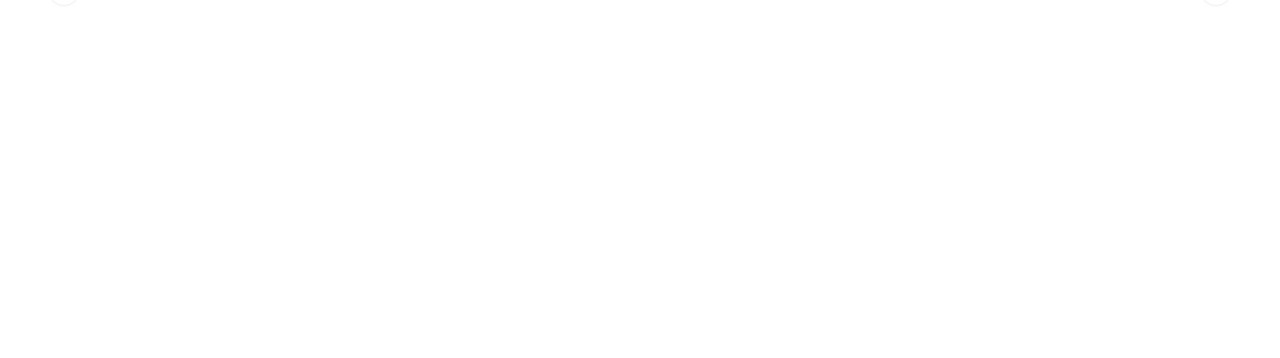
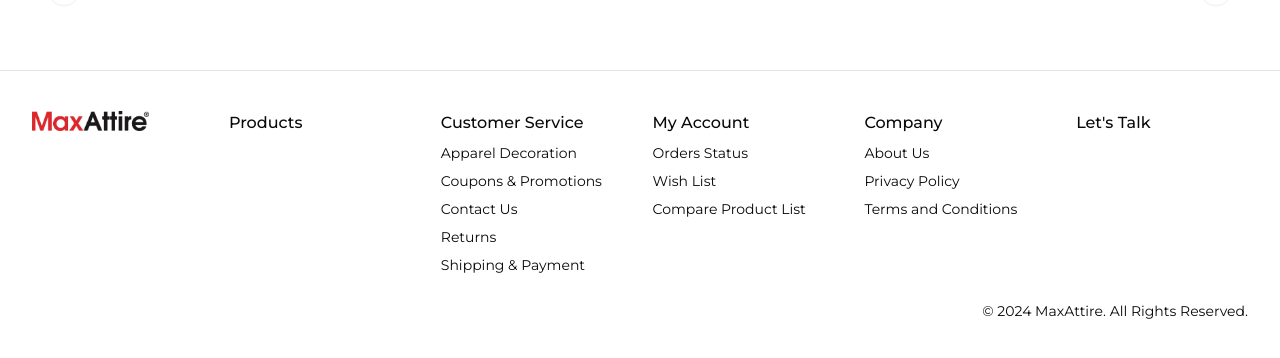
Before and after one commit to MuhammadUsamaAwan/maxattire, a Next.js app: page / in a window 1280 px wide. Shown: the part 1702-2060 px from the top of the page. Before the commit the page ends 1852 px from the top, so only its background shows below. Built offline with nearby package versions, Linux system fonts and the light colour scheme; no server answers; the database is empty.

Commit message:
feat: site footer

```diff
--- a/src/app/layout.tsx
+++ b/src/app/layout.tsx
@@ -4,17 +4,18 @@
 import { siteConfig } from '~/config/site';
 import { auth } from '~/lib/auth';
 import { getCategories } from '~/lib/fetchers/categories';
+import { getLinks } from '~/lib/fetchers/settings';
+import { getStores } from '~/lib/fetchers/stores';
 import { fontSans } from '~/lib/fonts';
 import { absoluteUrl, cn } from '~/lib/utils';
 import { Toaster } from '~/components/ui/toaster';
 import { TooltipProvider } from '~/components/ui/tooltip';
+import { SiteFooter } from '~/components/layouts/site-footer';
 import { SiteHeader } from '~/components/layouts/site-header';
 import { TailwindIndicator } from '~/components/layouts/tailwind-indicator';
 import { ThemeProvider } from '~/components/layouts/theme-provider';
 
 import '~/styles/globals.css';
-
-import { getStores } from '~/lib/fetchers/stores';
 
 export const metadata: Metadata = {
   metadataBase: new URL(absoluteUrl()),
@@ -37,7 +38,8 @@
   async () => {
     const categoriesPromise = getCategories();
     const storesPromise = getStores();
-    return Promise.all([categoriesPromise, storesPromise]);
+    const linksPromise = getLinks();
+    return Promise.all([categoriesPromise, storesPromise, linksPromise]);
   },
   [],
   {
@@ -48,7 +50,7 @@
 export default async function RootLayout({ children }: React.PropsWithChildren) {
   const dataPromise = getCachedData();
   const sessionPromise = auth();
-  const [[categories, stores], session] = await Promise.all([dataPromise, sessionPromise]);
+  const [[categories, stores, links], session] = await Promise.all([dataPromise, sessionPromise]);
 
   return (
     <html lang='en' suppressHydrationWarning>
@@ -57,6 +59,7 @@
           <TooltipProvider delayDuration={500}>
             <SiteHeader categories={categories} session={session} stores={stores} />
             <main className='flex-1'>{children}</main>
+            <SiteFooter categories={categories} links={links} />
             <TailwindIndicator />
           </TooltipProvider>
           <Toaster />
--- a/src/app/page.tsx
+++ b/src/app/page.tsx
@@ -18,7 +18,7 @@
   ]);
 
   return (
-    <div className='pb-20'>
+    <>
       <Hero />
       <Brands />
       <ProductsSection
@@ -35,6 +35,6 @@
         className='bg-accent'
       />
       <ProductsSection products={wholeSaleProducts} title='Wholesale Products' description='Our wholesale products' />
-    </div>
+    </>
   );
 }
--- a/src/components/icons.tsx
+++ b/src/components/icons.tsx
@@ -18,6 +18,8 @@
 } from '@radix-ui/react-icons';
 import { ShoppingCart } from 'lucide-react';
 import { BsStar, BsStarFill, BsStarHalf } from 'react-icons/bs';
+import { FaFacebook, FaInstagram, FaLinkedin } from 'react-icons/fa';
+import { FaXTwitter } from 'react-icons/fa6';
 
 export const Icons = {
   arrowLeft: ArrowLeftIcon,
@@ -40,4 +42,8 @@
   star: BsStar,
   starFill: BsStarFill,
   starHalf: BsStarHalf,
+  facebook: FaFacebook,
+  linkedin: FaLinkedin,
+  twitter: FaXTwitter,
+  instagram: FaInstagram,
 };
--- a/src/components/layouts/main-nav.tsx
+++ b/src/components/layouts/main-nav.tsx
@@ -68,7 +68,7 @@
           <Link
             ref={ref}
             href={String(href)}
-            className={cn('text-sm hover:underline focus:underline', className)}
+            className={cn('text-sm hover:text-primary focus:text-primary', className)}
             {...props}
           >
             {title}
--- /dev/null
+++ b/src/components/layouts/site-footer.tsx
@@ -0,0 +1,172 @@
+import Image from 'next/image';
+import Link from 'next/link';
+
+import { siteConfig } from '~/config/site';
+import { type Categories } from '~/lib/fetchers/categories';
+import { type Links } from '~/lib/fetchers/settings';
+import { Icons } from '~/components/icons';
+
+type SiteFooterProps = {
+  categories: Categories;
+  links: Links;
+};
+
+export function SiteFooter({ categories, links }: SiteFooterProps) {
+  const footerLinks = [
+    {
+      title: 'Products',
+      items: categories.map(category => ({
+        title: category.title,
+        href: `/categories/${category.slug}`,
+      })),
+    },
+    {
+      title: 'Customer Service',
+      items: [
+        {
+          title: 'Apparel Decoration',
+          href: '/apparel-decoration',
+        },
+        {
+          title: 'Coupons & Promotions',
+          href: '/coupons-and-promotions',
+        },
+        {
+          title: 'Contact Us',
+          href: '/contact-us',
+        },
+        {
+          title: 'Returns',
+          href: '/returns',
+        },
+        {
+          title: 'Shipping & Payment',
+          href: '/shipping-and-payment',
+        },
+      ],
+    },
+    {
+      title: 'My Account',
+      items: [
+        {
+          title: 'Orders Status',
+          href: '/orders-status',
+        },
+        {
+          title: 'Wish List',
+          href: '/wish-list',
+        },
+        {
+          title: 'Compare Product List',
+          href: '/compare-product-list',
+        },
+      ],
+    },
+    {
+      title: 'Company',
+      items: [
+        {
+          title: 'About Us',
+          href: '/about-us',
+        },
+        {
+          title: 'Privacy Policy',
+          href: '/privacy-policy',
+        },
+        {
+          title: 'Terms and Conditions',
+          href: '/terms-and-conditions',
+        },
+      ],
+    },
+  ];
+
+  return (
+    <footer className='w-full border-t bg-background'>
+      <div className='container py-10'>
+        <section
+          id='footer-content'
+          aria-labelledby='footer-content-heading'
+          className='flex flex-col gap-10 lg:flex-row lg:gap-20'
+        >
+          <section id='footer-branding' aria-labelledby='footer-branding-heading'>
+            <Link href='/'>
+              <Image src='/images/logo.jpeg' alt={siteConfig.title} width={117} height={20} />
+            </Link>
+          </section>
+          <section
+            id='footer-links'
+            aria-labelledby='footer-links-heading'
+            className='xxs:grid-cols-2 grid flex-1 grid-cols-1 gap-10 sm:grid-cols-5'
+          >
+            {footerLinks.map(item => (
+              <div key={item.title} className='space-y-1.5'>
+                <h4 className='text-base font-medium'>{item.title}</h4>
+                <ul className='space-y-1'>
+                  {item.items.map(link => (
+                    <li key={link.title}>
+                      <Link href={link.href} className='text-sm hover:text-primary'>
+                        {link.title}
+                        <span className='sr-only'>{link.title}</span>
+                      </Link>
+                    </li>
+                  ))}
+                </ul>
+              </div>
+            ))}
+            <div className='space-y-1.5'>
+              <h4 className='text-base font-medium'>Let&apos;s Talk</h4>
+              <ul className='space-y-1'>
+                <li>
+                  {links.phone && (
+                    <a href={`tel:${links.phone}`} className='text-sm hover:text-primary'>
+                      {links.phone}
+                    </a>
+                  )}
+                </li>
+                <div>
+                  {links.email && (
+                    <a href={`mailto:${links.email}`} className='text-sm hover:text-primary'>
+                      {links.email}
+                    </a>
+                  )}
+                </div>
+              </ul>
+            </div>
+          </section>
+        </section>
+        <section
+          id='footer-bottom'
+          aria-labelledby='footer-bottom-heading'
+          className='mt-6 flex flex-col items-center justify-between gap-6 sm:flex-row'
+        >
+          <div className='flex items-center space-x-4'>
+            {links.facebook && (
+              <a href={links.facebook} rel='noreferrer' target='_blank' aria-label='facebook'>
+                <Icons.facebook className='size-5' />
+              </a>
+            )}
+            {links.instagram && (
+              <a href={links.instagram} rel='noreferrer' target='_blank' aria-label='instagram'>
+                <Icons.instagram className='size-5' />
+              </a>
+            )}
+            {links.twitter && (
+              <a href={links.twitter} rel='noreferrer' target='_blank' aria-label='twitter'>
+                <Icons.twitter className='size-5' />
+              </a>
+            )}
+            {links.linkedin && (
+              <a href={links.linkedin} rel='noreferrer' target='_blank' aria-label='linkedin'>
+                <Icons.linkedin className='size-5' />
+              </a>
+            )}
+          </div>
+          <p className='text-center text-sm sm:text-left'>
+            &copy; {new Date().getFullYear()} {siteConfig.title}. All Rights Reserved.
+          </p>
+        </section>
+      </div>
+    </footer>
+  );
+}
--- /dev/null
+++ b/src/lib/fetchers/settings.ts
@@ -0,0 +1,25 @@
+import { db } from '~/db';
+import { and, eq, inArray } from 'drizzle-orm';
+
+import { settings } from '~/db/schema';
+
+export async function getLinks() {
+  const keys = ['Email', 'Phone', 'Facebook', 'Instagram', 'Twitter', 'LinkedIn'];
+  const links = await db.query.settings.findMany({
+    where: and(inArray(settings.key, keys), eq(settings.status, 'active')),
+    columns: {
+      value: true,
+      key: true,
+    },
+  });
+  return {
+    email: links.find(s => s.key === 'Email')?.value,
+    phone: links.find(s => s.key === 'Phone')?.value,
+    facebook: links.find(s => s.key === 'Facebook')?.value,
+    instagram: links.find(s => s.key === 'Instagram')?.value,
+    twitter: links.find(s => s.key === 'Twitter')?.value,
+    linkedin: links.find(s => s.key === 'LinkedIn')?.value,
+  };
+}
+
+export type Links = Awaited<ReturnType<typeof getLinks>>;
```
